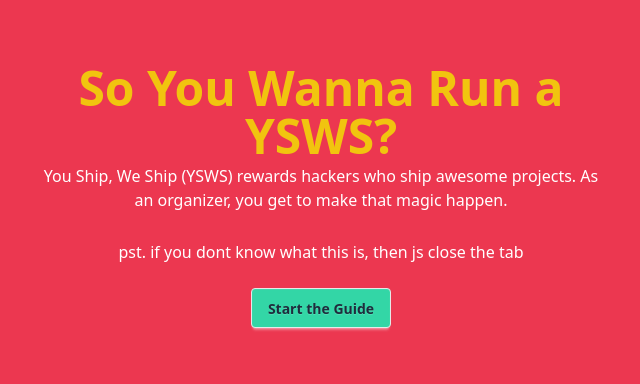
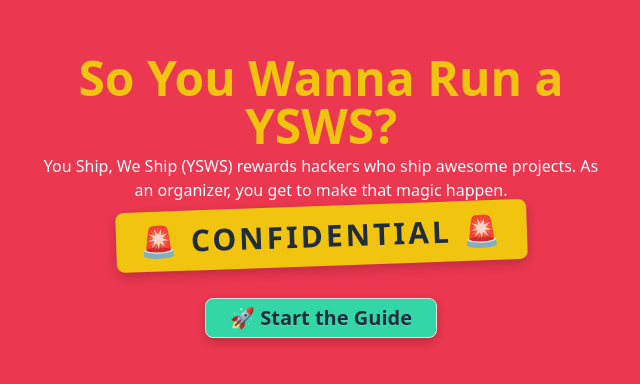
Before and after one commit to MntRushmore/organizer, a React (Vite) app: page / in a window 1280 px wide. Shown: the part 204-588 px from the top of the page, without its empty margins (319-959 px from the left). Built offline with nearby package versions, Linux system fonts and the light colour scheme.

Commit message:
made it look good

```diff
--- a/src/App.jsx
+++ b/src/App.jsx
@@ -44,8 +44,30 @@
     You Ship, We Ship (YSWS) rewards hackers who ship awesome
     projects. As an organizer, you get to make that magic happen.
     </p>
-    <p  className="py-6">pst. if you dont know what this is, then js close the tab</p>
-    <button className="btn" style={{ backgroundColor: hackClubColors.green, color: hackClubColors.black }} onClick={() => setPage(0)}>Start the Guide</button>
+    <p className="py-6 text-3xl font-black uppercase tracking-widest" style={{
+      backgroundColor: hackClubColors.yellow,
+      color: hackClubColors.black,
+      padding: "0.75rem 1.5rem",
+      borderRadius: "0.5rem",
+      boxShadow: "0 4px 12px rgba(0, 0, 0, 0.2)",
+      display: "inline-block",
+      transform: "rotate(-2deg)"
+    }}>
+      🚨 CONFIDENTIAL 🚨
+    </p>
+    <div className="mt-8">
+      <button
+        className="btn text-xl font-semibold px-6 py-3 rounded-lg transition duration-300 hover:scale-105"
+        style={{
+          backgroundColor: hackClubColors.green,
+          color: hackClubColors.black,
+          boxShadow: "0 4px 10px rgba(0, 0, 0, 0.2)"
+        }}
+        onClick={() => setPage(0)}
+      >
+        🚀 Start the Guide
+      </button>
+    </div>
     </div>
     </div>
     </div>
@@ -53,15 +75,15 @@
   )
     if(!pages[page]) {
       return (
-      <div className="min-h-screen" style={{ backgroundColor: hackClubColors.white, color: hackClubColors.black, padding: "2rem" }}>
+      <div className="h-screen overflow-hidden" style={{ backgroundColor: hackClubColors.white, color: hackClubColors.black }}>
       <div className="hero min-h-screen" style={{ backgroundColor: hackClubColors.red, color: hackClubColors.white }}>
       <div className="hero-content text-center">
       <div className="max-w-xl">
-      <h1 className="text-5xl font-bold" style={{ color: hackClubColors.yellow }}>You're Done!</h1>
-      <p className="py-1">
-    You're done with the guide! Congrats!
+      <h1 className="text-6xl font-black mb-4" style={{ color: hackClubColors.yellow }}>🎉 You're Done!</h1>
+      <p className="text-xl py-2 max-w-md mx-auto">
+      Awesome work finishing the guide — you're officially ready to run an epic YSWS!
       </p>
-      <div style={{ display: "flex", flexDirection: "column", gap: "1rem", marginTop: "2rem" }}>
+      <div style={{ display: "flex", flexDirection: "column", gap: "1.5rem", marginTop: "3rem" }}>
         <button className="btn" style={{ backgroundColor: hackClubColors.orange, color: hackClubColors.white }} onClick={() => setPage(page - 1)}>Wait go back</button>
         <button className="btn" style={{ backgroundColor: hackClubColors.blue, color: hackClubColors.white }} onClick={() => setPage(-1)}>Back Home</button>
       </div>
```
